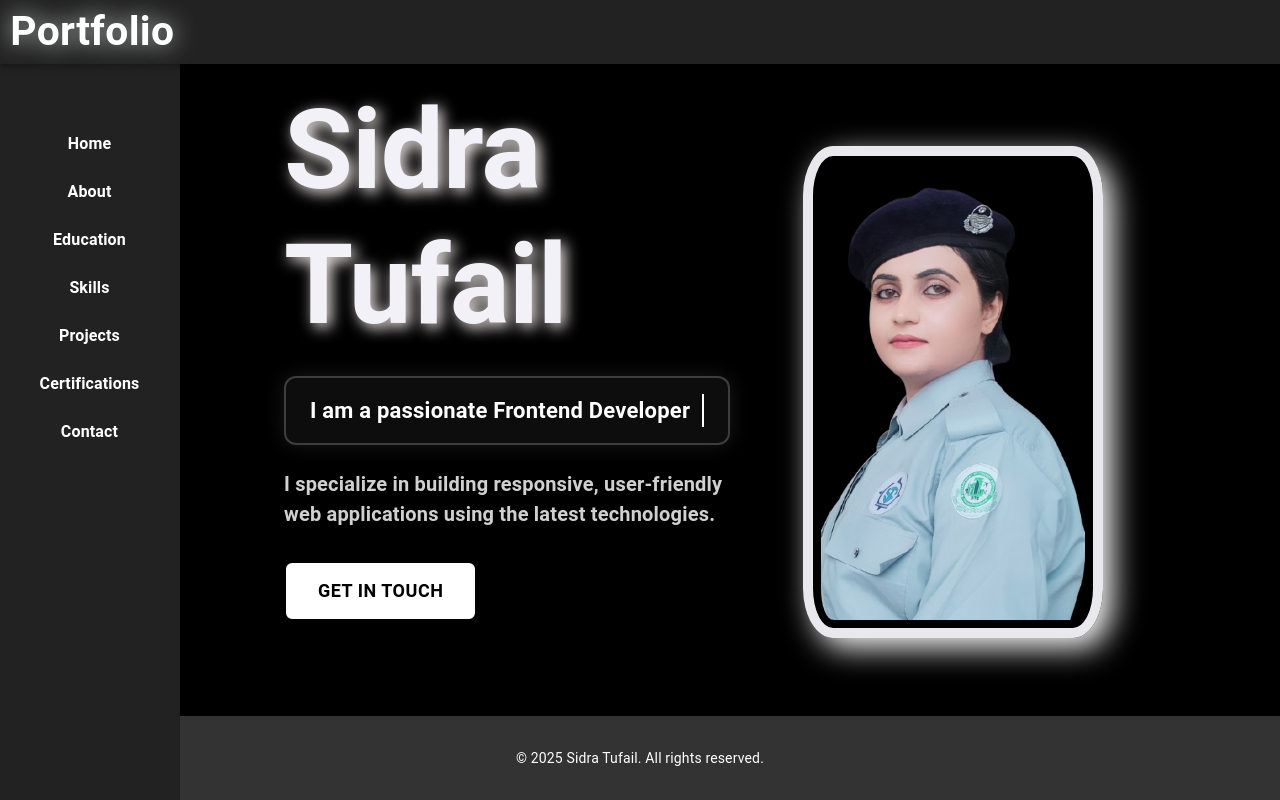
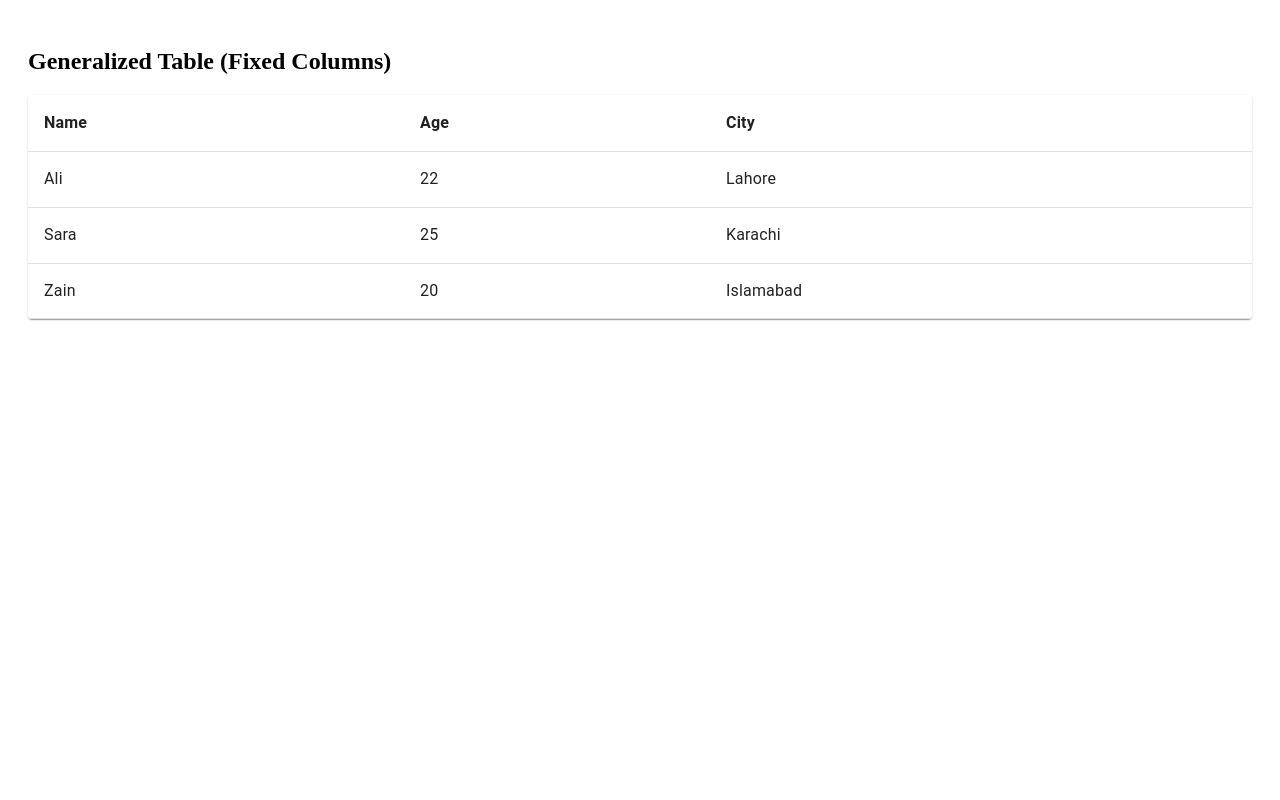
Before and after one commit to sidi-125/file-4, a React (Create React App) app: page / in a window 1280 px wide. Built offline with nearby package versions, Linux system fonts and the light colour scheme.

Commit message:
add table

```diff
--- a/src/App.js
+++ b/src/App.js
@@ -1,32 +1,26 @@
-// src/App.jsx
+// AppGeneralized.jsx
 import React from 'react';
-import { BrowserRouter as Router, Routes, Route } from 'react-router-dom';
-import Layout from './Layout'; // Layout component
-import About from './Pages/About';
-import Contact from './Pages/Contact';
-import Skills from './Pages/Skills';
-import Projects from './Pages/Projects';
-import Certifications from './Pages/Certifications';
-import Education from './Pages/Education';
-import Home from './Pages/Home';
-import './App.css';
+import GeneralizedTable from './Pages/Generalize'; // Importing the Generalized Table component
 
-function App() {
+function AppGeneralized() {
+  const columns = [
+    { label: 'Name', field: 'name' },
+    { label: 'Age', field: 'age' },
+    { label: 'City', field: 'city' },
+  ];
+
+  const data = [
+    { name: 'Ali', age: 22, city: 'Lahore' },
+    { name: 'Sara', age: 25, city: 'Karachi' },
+    { name: 'Zain', age: 20, city: 'Islamabad' },
+  ];
+
   return (
-    <Router>
-      <Routes>
-        <Route path="/" element={<Layout />}>
-          <Route index element={<Home />} />
-          <Route path="About" element={<About />} />
-          <Route path="Contact" element={<Contact />} />
-          <Route path="Skills" element={<Skills />} />
-          <Route path="Projects" element={<Projects />} />
-          <Route path="Certifications" element={<Certifications />} />
-          <Route path="Education" element={<Education />} />
-        </Route>
-      </Routes>
-    </Router>
+    <div style={{ padding: '20px' }}>
+      <h2>Generalized Table (Fixed Columns)</h2>
+      <GeneralizedTable columns={columns} data={data} />
+    </div>
   );
 }
 
-export default App;
+export default AppGeneralized;
--- /dev/null
+++ b/src/Pages/Generalize/index.jsx
@@ -0,0 +1,49 @@
+// GeneralizedTable.jsx
+import React from 'react';
+import {
+  Table,
+  TableBody,
+  TableCell,
+  TableContainer,
+  TableHead,
+  TableRow,
+  Paper,
+  useMediaQuery,
+  Typography,
+} from '@mui/material';
+import { useTheme } from '@mui/material/styles';
+
+// Generalized Table (Fixed Columns)
+const GeneralizedTable = ({ columns, data }) => {
+  const theme = useTheme();
+  const isMobile = useMediaQuery(theme.breakpoints.down('sm'));
+
+  return (
+    <TableContainer component={Paper} sx={{ marginBottom: '20px' }}>
+      <Table>
+        <TableHead>
+          <TableRow>
+            {columns.map((col, index) => (
+              <TableCell key={index} sx={{ fontWeight: 'bold', fontSize: isMobile ? '12px' : '16px' }}>
+                {col.label}
+              </TableCell>
+            ))}
+          </TableRow>
+        </TableHead>
+        <TableBody>
+          {data.map((row, rowIndex) => (
+            <TableRow key={rowIndex}>
+              {columns.map((col, colIndex) => (
+                <TableCell key={colIndex} sx={{ fontSize: isMobile ? '12px' : '16px' }}>
+                  {row[col.field]}
+                </TableCell>
+              ))}
+            </TableRow>
+          ))}
+        </TableBody>
+      </Table>
+    </TableContainer>
+  );
+};
+
+export default GeneralizedTable;
```
